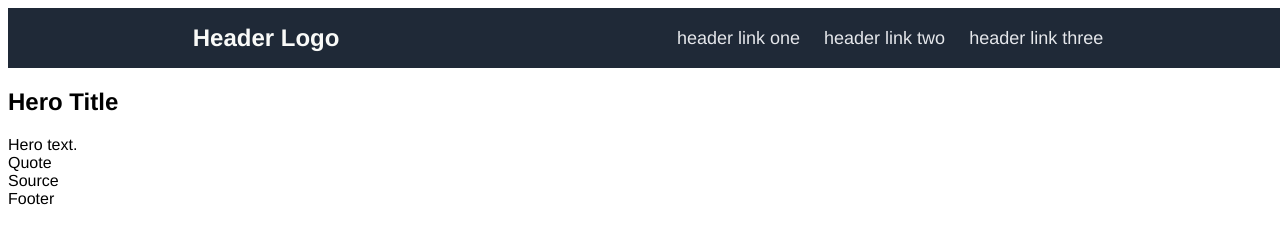
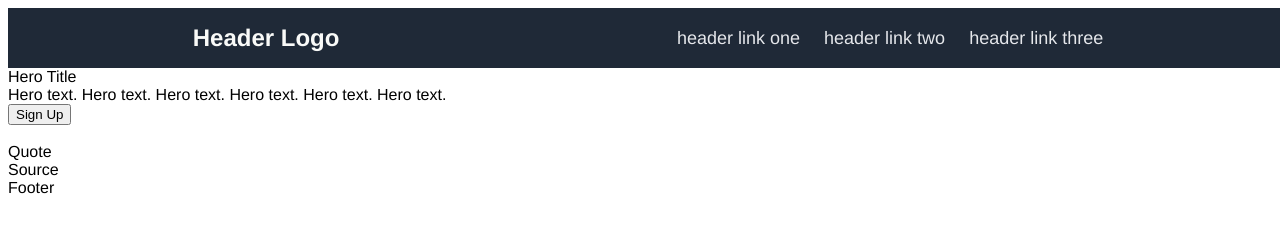
Before and after one commit to Rajeta/odin-landing-page, a plain HTML site: page index.html in a window 1280 px wide. Drawn offline with Linux system fonts and the light colour scheme.

Commit message:
Update HTML for hero section

```diff
--- a/index.html
+++ b/index.html
@@ -19,12 +19,12 @@
 
         <section class="hero-section">
             <div class="left-section">
-                <div id="hero-title"><h1>Hero Title</h1></div>
-                <div id="hero-text">Hero text.</div>
-                <div id="sign-up-button"></div>
+                <div id="hero-title">Hero Title</div>
+                <div id="hero-text">Hero text. Hero text. Hero text. Hero text. Hero text. Hero text.</div>
+                <div id="sign-up-button"><button type="button">Sign Up</button></div>
             </div>
             <div class="right-section">
-                <div id="hero-image"></div>
+                <div id="hero-image"><img href=""></div>
             </div>
         </section>
 
```
